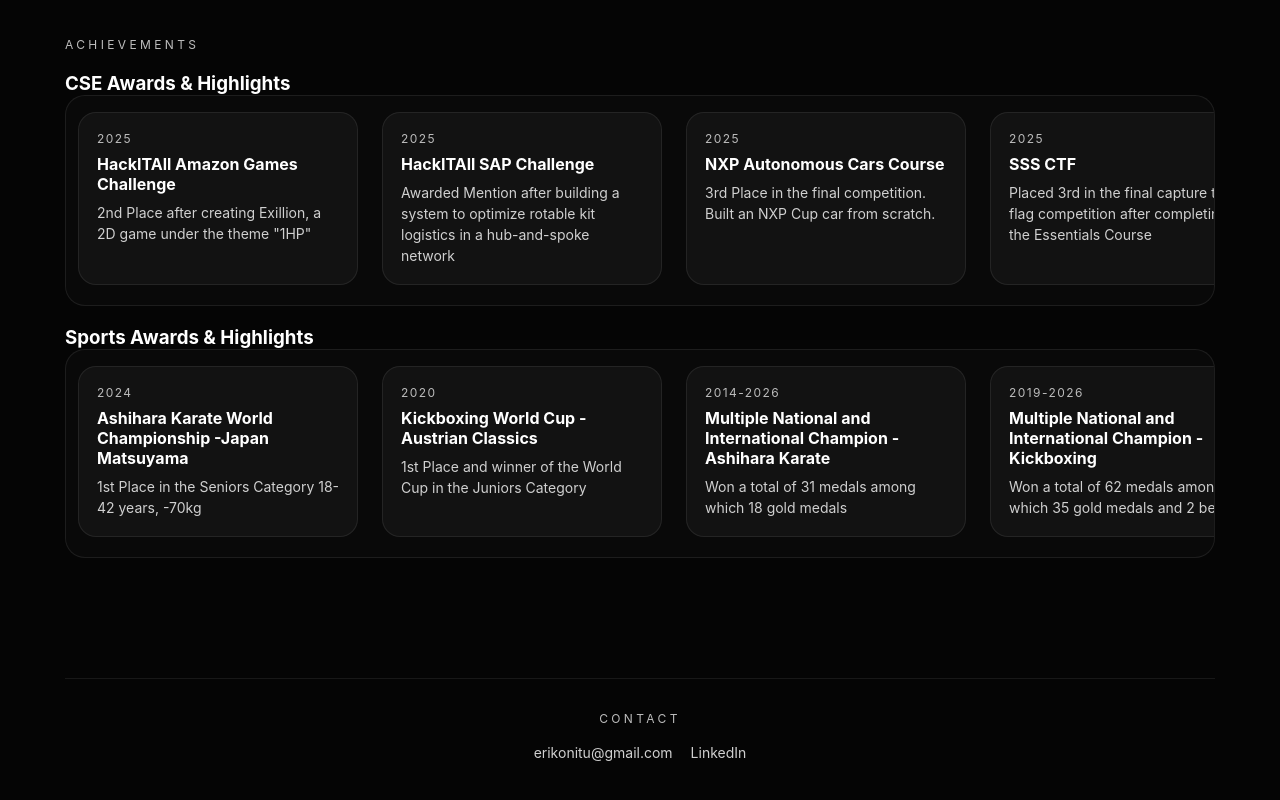
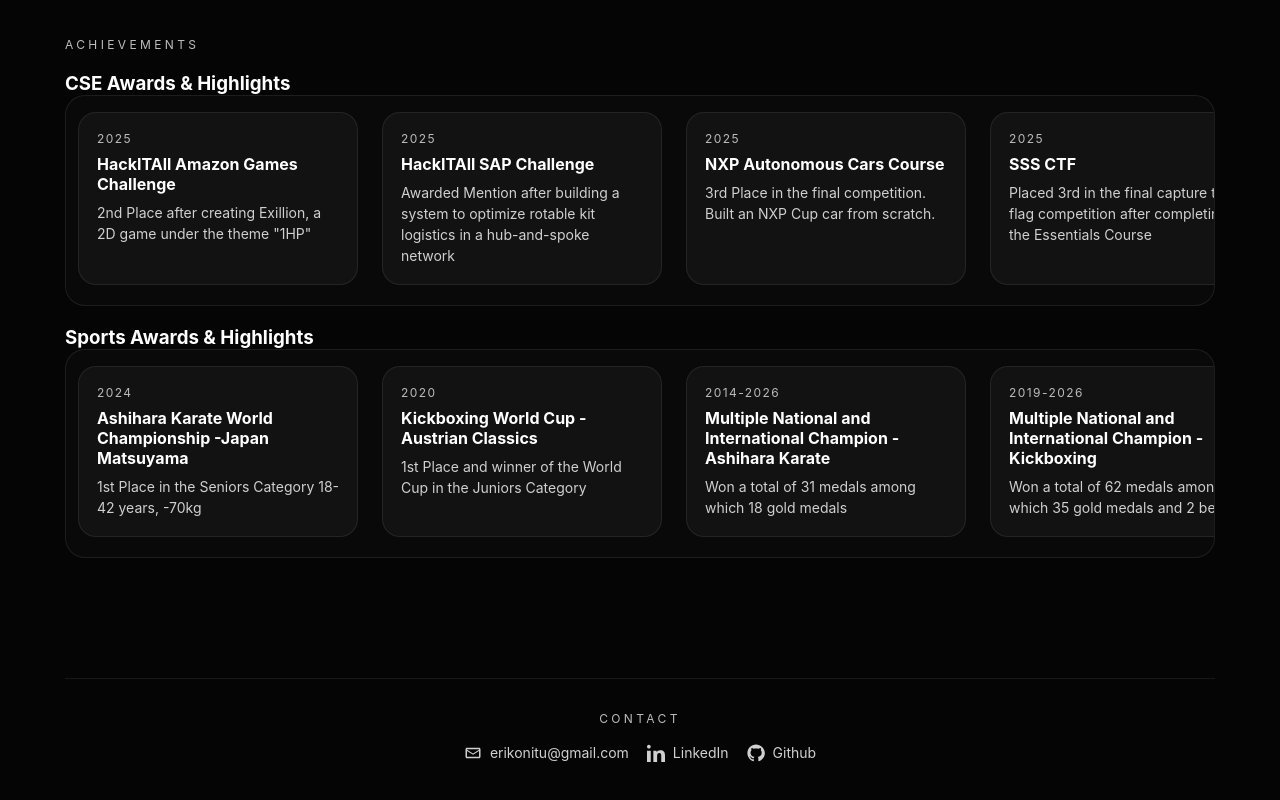
Before and after one commit to ErikoNitu/personal_website, a React (Vite) app: page / in a window 1280 px wide. Shown: the part 1219-2019 px from the top of the page. Built offline with nearby package versions, Linux system fonts and the light colour scheme; no server answers.

Commit message:
added icons for contact forms

```diff
--- a/src/components/Footer.tsx
+++ b/src/components/Footer.tsx
@@ -1,3 +1,12 @@
+
+const ICONS = {
+  mail:
+    "M4 5h16c1.1 0 2 .9 2 2v10c0 1.1-.9 2-2 2H4c-1.1 0-2-.9-2-2V7c0-1.1.9-2 2-2zm0 2v.5l8 5 8-5V7H4zm16 10V9.4l-7.4 4.6a1 1 0 0 1-1.1 0L4 9.4V17h16z",
+  linkedin:
+    "M4.98 3.5C4.98 4.88 3.86 6 2.5 6S0 4.88 0 3.5 1.12 1 2.5 1s2.48 1.12 2.48 2.5zM0 8.98h5V24H0V8.98zM7.98 8.98h4.8v2.05h.07c.67-1.27 2.3-2.6 4.73-2.6C22.4 8.43 24 11.16 24 15.12V24h-5v-7.75c0-1.85-.03-4.22-2.57-4.22-2.57 0-2.96 2-2.96 4.08V24h-4.99V8.98z",
+  github:
+    "M12 .5C5.73.5.5 5.74.5 12.02c0 5.1 3.3 9.43 7.88 10.96.58.1.8-.25.8-.56v-2.1c-3.2.7-3.87-1.38-3.87-1.38-.53-1.35-1.3-1.7-1.3-1.7-1.06-.72.08-.71.08-.71 1.17.08 1.78 1.2 1.78 1.2 1.04 1.78 2.72 1.27 3.38.97.1-.75.4-1.27.73-1.56-2.55-.29-5.24-1.28-5.24-5.7 0-1.26.45-2.28 1.2-3.08-.12-.3-.52-1.5.12-3.12 0 0 .98-.31 3.2 1.18.93-.26 1.93-.4 2.92-.4.99 0 1.99.14 2.92.4 2.22-1.49 3.2-1.18 3.2-1.18.64 1.62.24 2.82.12 3.12.75.8 1.2 1.82 1.2 3.08 0 4.43-2.7 5.4-5.27 5.68.41.35.78 1.04.78 2.1v3.12c0 .31.22.67.8.56 4.58-1.53 7.88-5.86 7.88-10.96C23.5 5.74 18.27.5 12 .5z",
+}
 
 function Footer() {
   return (
@@ -6,6 +15,11 @@ function Footer() {
 
         <div className="footer-links">
           <a href="mailto:erikonitu@gmail.com">
+            <span className="footer-icon" aria-hidden="true">
+              <svg viewBox="0 0 24 24" role="img" focusable="false">
+                <path d={ICONS.mail} />
+              </svg>
+            </span>
             erikonitu@gmail.com
           </a>
 
@@ -14,7 +28,25 @@ function Footer() {
           target="_blank"
           rel="noreferrer"
           >
+            <span className="footer-icon" aria-hidden="true">
+              <svg viewBox="0 0 24 24" role="img" focusable="false">
+                <path d={ICONS.linkedin} />
+              </svg>
+            </span>
           LinkedIn
+          </a>
+
+          <a
+          href="https://github.com/ErikoNitu"
+          target="_blank"
+          rel="noreferrer"
+          >
+            <span className="footer-icon" aria-hidden="true">
+              <svg viewBox="0 0 24 24" role="img" focusable="false">
+                <path d={ICONS.github} />
+              </svg>
+            </span>
+          Github
           </a>
         </div>
     </footer>
```
Lines whose indentation alone changed are shown as unchanged.
